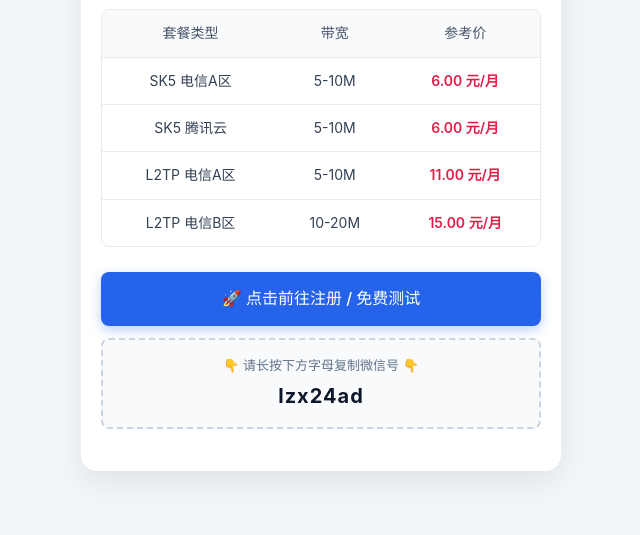
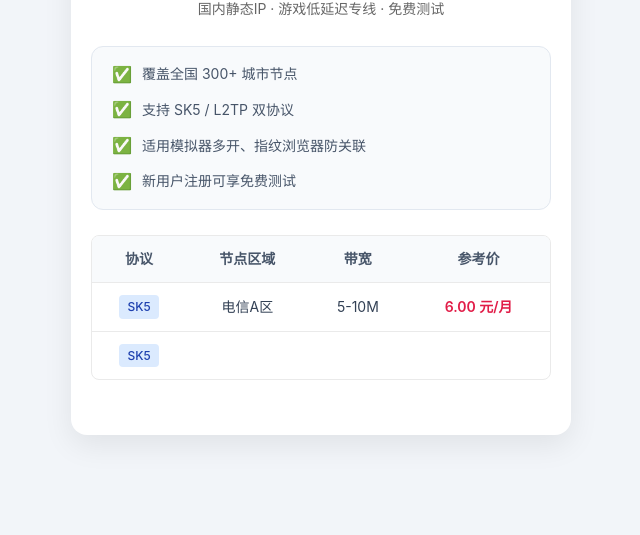
Before and after one commit to dechuanjiaka/youzhongip, a plain HTML site: page index.html in a window 1280 px wide. Shown: the part 265-800 px from the top of the page, without its empty margins (319-959 px from the left). Drawn offline with Linux system fonts and the light colour scheme.

Commit message:
Refactor styles and add features list in index.html
Updated card max-width and adjusted styles for various elements including buttons, copy box, and table headers. Added feature list and improved layout for pricing table.

```diff
--- a/index.html
+++ b/index.html
@@ -20,7 +20,7 @@
         .card {
             background: #ffffff;
             width: 100%;
-            max-width: 480px;
+            max-width: 500px;
             border-radius: 16px;
             box-shadow: 0 10px 30px rgba(0, 0, 0, 0.08);
             padding: 30px 20px;
@@ -30,23 +30,59 @@
         h1 { font-size: 24px; color: #1a1a1a; margin-bottom: 8px; font-weight: 600; }
         .subtitle { font-size: 14px; color: #666; margin-bottom: 25px; }
 
+        /* 特性列表 */
+        .features {
+            text-align: left;
+            background: #f8fafc;
+            border-radius: 12px;
+            padding: 15px 20px;
+            margin-bottom: 25px;
+            border: 1px solid #e2e8f0;
+        }
+        .features li {
+            list-style: none;
+            margin-bottom: 10px;
+            font-size: 14px;
+            color: #475569;
+            display: flex;
+            align-items: center;
+        }
+        .features li:last-child { margin-bottom: 0; }
+        .features li::before {
+            content: "✅";
+            margin-right: 10px;
+            font-size: 16px;
+        }
+
+        /* 价格表格 */
         .table-container {
-            overflow-x: auto; margin-bottom: 25px;
-            border-radius: 8px; border: 1px solid #eaeaea;
+            overflow-x: auto;
+            margin-bottom: 25px;
+            border-radius: 8px;
+            border: 1px solid #eaeaea;
         }
         table { width: 100%; border-collapse: collapse; font-size: 14px; }
         th, td { padding: 12px 8px; text-align: center; border-bottom: 1px solid #eaeaea; }
-        th { background-color: #f8fafc; color: #475569; font-weight: 500; }
+        th { background-color: #f8fafc; color: #475569; font-weight: 600; }
         td { color: #334155; }
         tr:last-child td { border-bottom: none; }
         .price { color: #e11d48; font-weight: 600; }
+        .protocol-tag {
+            display: inline-block;
+            padding: 2px 8px;
+            border-radius: 4px;
+            font-size: 12px;
+            font-weight: 500;
+        }
+        .tag-sk5 { background-color: #dbeafe; color: #1e40af; }
+        .tag-l2tp { background-color: #fce7f3; color: #9d174d; }
 
-        /* 原生链接按钮 */
+        /* 按钮通用样式 */
         .btn-link {
-            display: block; width: 100%; padding: 14px 0;
-            border-radius: 8px; font-size: 16px; font-weight: 500;
+            display: block; width: 100%; padding: 15px 0;
+            border-radius: 8px; font-size: 16px; font-weight: 600;
             text-decoration: none; cursor: pointer;
-            transition: all 0.2s ease; margin-bottom: 12px;
+            transition: all 0.2s ease; margin-bottom: 15px;
             text-align: center; border: none;
         }
         .btn-primary {
@@ -54,29 +90,27 @@
             color: #ffffff;
             box-shadow: 0 4px 12px rgba(37, 99, 235, 0.3);
         }
+        .btn-primary:active { transform: scale(0.98); }
 
-        /* 复制区域样式 */
+        /* 客服复制区域 */
         .copy-box {
             background-color: #f8fafc;
             border: 2px dashed #cbd5e1;
             border-radius: 8px;
-            padding: 15px;
-            margin-bottom: 12px;
+            padding: 12px;
             text-align: center;
+            margin-top: 5px;
         }
-        .copy-box p {
-            font-size: 13px;
-            color: #64748b;
-            margin-bottom: 5px;
-        }
+        .copy-box p { font-size: 13px; color: #64748b; margin-bottom: 6px; }
         .wechat-text {
-            font-size: 20px;
+            font-size: 18px;
             color: #0f172a;
             font-weight: bold;
             user-select: all;
-            -webkit-user-select: all; /* 允许一键全选 */
+            -webkit-user-select: all;
             letter-spacing: 1px;
         }
+        .footer-tips { margin-top: 20px; font-size: 12px; color: #94a3b8; }
     </style>
 </head>
 <body>
@@ -84,34 +118,34 @@
     <div class="card">
         <div class="icon">🌐</div>
         <h1>优众代理平台</h1>
-        <p class="subtitle">国内静态IP · 游戏低延迟专线 · 免费测试</p >
+        <p class="subtitle">国内静态IP · 游戏低延迟专线 · 免费测试</p>
 
+        <!-- 核心特性 -->
+        <ul class="features">
+            <li>覆盖全国 300+ 城市节点</li>
+            <li>支持 SK5 / L2TP 双协议</li>
+            <li>适用模拟器多开、指纹浏览器防关联</li>
+            <li>新用户注册可享免费测试</li>
+        </ul>
+
+        <!-- 价格表 -->
         <div class="table-container">
             <table>
                 <thead>
-                    <tr><th>套餐类型</th><th>带宽</th><th>参考价</th></tr>
+                    <tr>
+                        <th>协议</th>
+                        <th>节点区域</th>
+                        <th>带宽</th>
+                        <th>参考价</th>
+                    </tr>
                 </thead>
                 <tbody>
-                    <tr><td>SK5 电信A区</td><td>5-10M</td><td class="price">6.00 元/月</td></tr>
-                    <tr><td>SK5 腾讯云</td><td>5-10M</td><td class="price">6.00 元/月</td></tr>
-                    <tr><td>L2TP 电信A区</td><td>5-10M</td><td class="price">11.00 元/月</td></tr>
-                    <tr><td>L2TP 电信B区</td><td>10-20M</td><td class="price">15.00 元/月</td></tr>
-                </tbody>
-            </table>
-        </div>
-
-        <!-- 使用标准的 <a> 标签，绝对不会被拦截 -->
-        <a href=" " class="btn-link btn-primary">
-            🚀 点击前往注册 / 免费测试
-        </a >
-
-        <!-- 放弃 JS，直接展示微信号让用户长按复制 -->
-        <div class="copy-box">
-            <p>👇 请长按下方字母复制微信号 👇</p >
-            <div class="wechat-text">lzx24ad</div>
-        </div>
-
-    </div>
-
-</body>
-</html>
+                    <tr>
+                        <td><span class="protocol-tag tag-sk5">SK5</span></td>
+                        <td>电信A区</td>
+                        <td>5-10M</td>
+                        <td class="price">6.00 元/月</td>
+                    </tr>
+                    <tr>
+                        <td><span class="protocol-tag tag-sk5">SK5</span></td>
+                        <td
```
